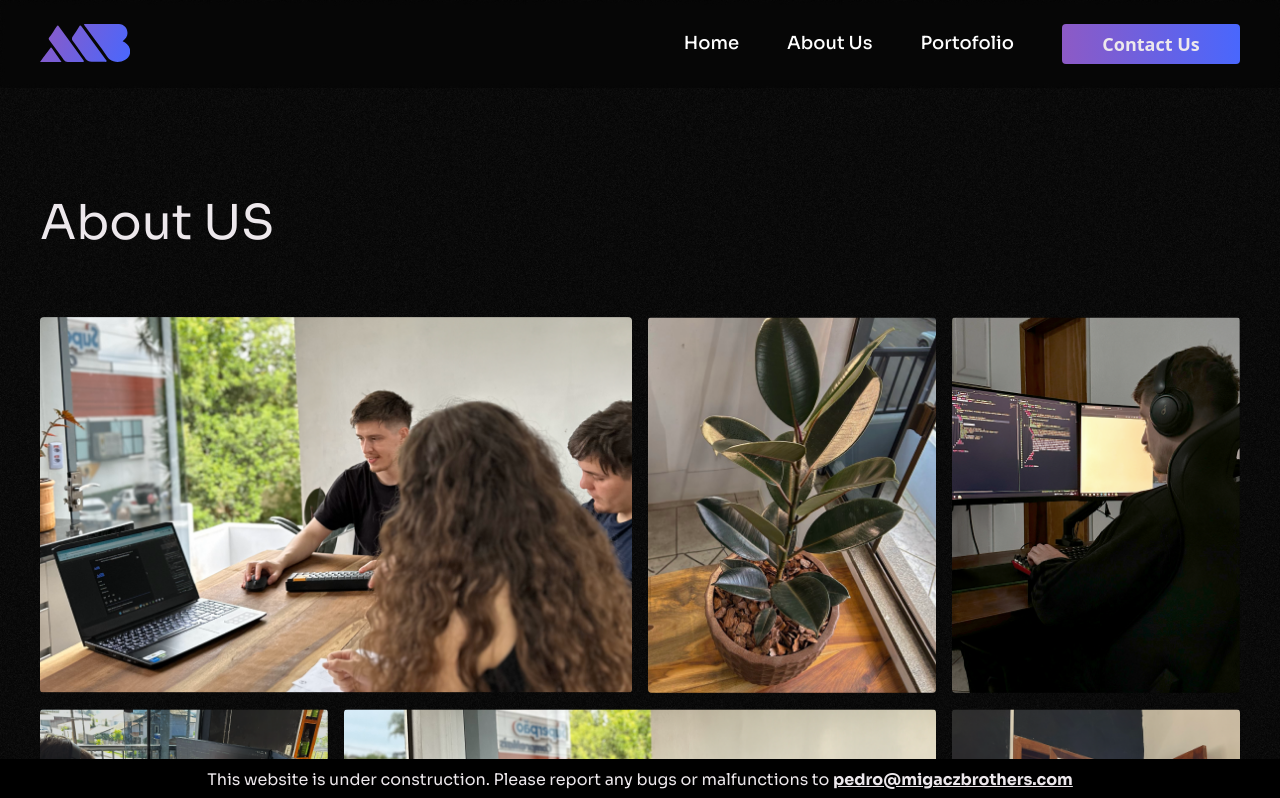
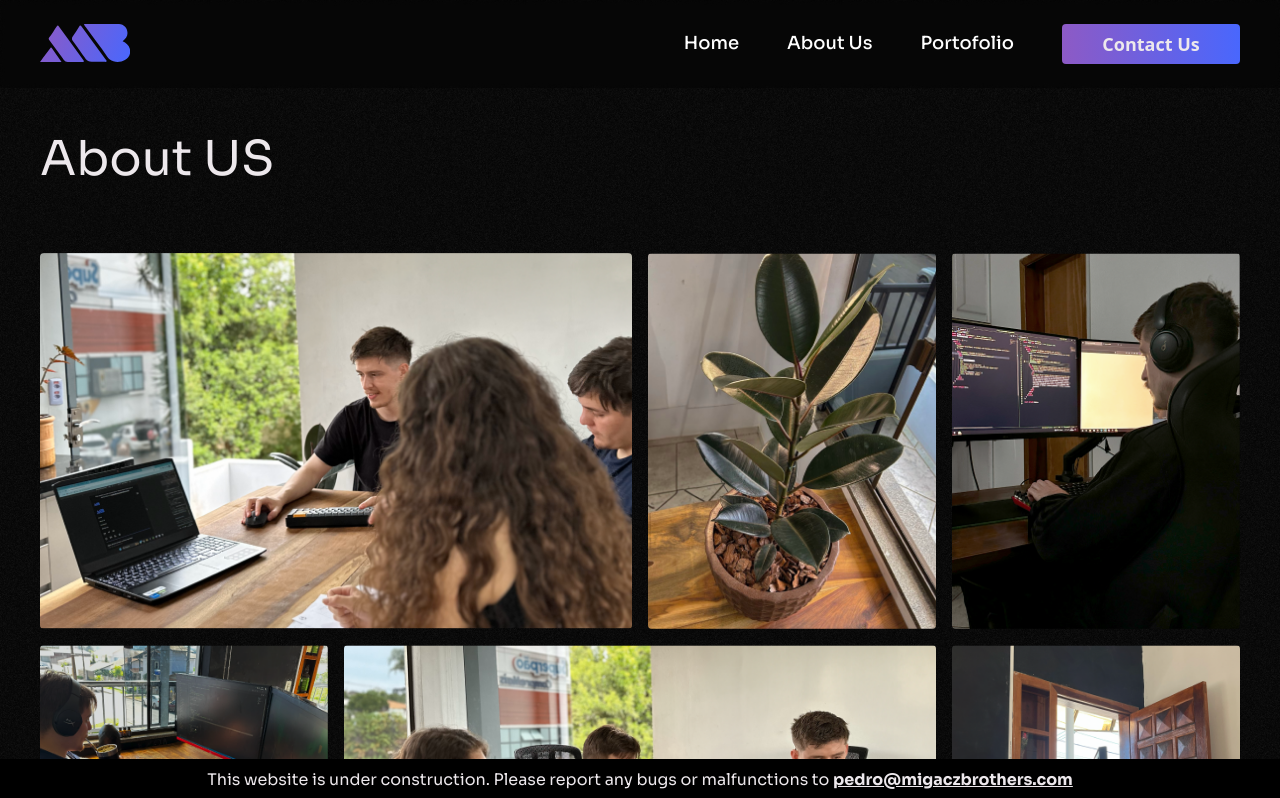
Before and after one commit to Migacz-Brothers/migacz-brothers, a Next.js app: page /about in a window 1280 px wide. Shown: the top 798 px of the page. Built offline with nearby package versions, Linux system fonts and the light colour scheme.

Commit message:
quick fix margin

```diff
--- a/app/about/AboutUsHero.tsx
+++ b/app/about/AboutUsHero.tsx
@@ -22,7 +22,7 @@ export default function AboutUsHero() {
       whileInView={{ opacity: 1 }}
       viewport={{ once: true, amount: 0.1 }}
       transition={{ duration: 0.4, ease: 'easeInOut' }}
-      className={cn(section, 'md:mb-56 mb-14 md:pt-48 pt-24')}
+      className={cn(section, 'md:mb-56 mb-14 md:pt-32 pt-24')}
     >
       <h1 className={cn(h1, 'md:mb-16 mb-4')}>About US</h1>
       <ul className='grid sml:grid-cols-4 grid-cols-2 lg:gap-4 md:gap-3 gap-2'>
```
